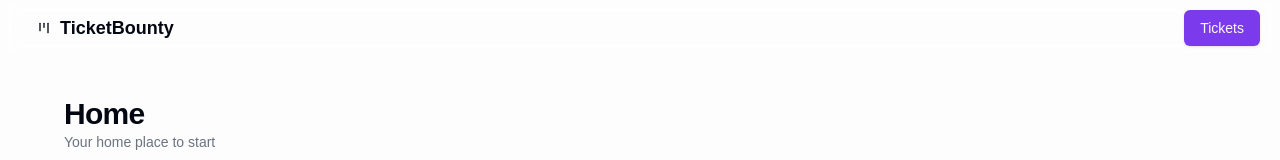
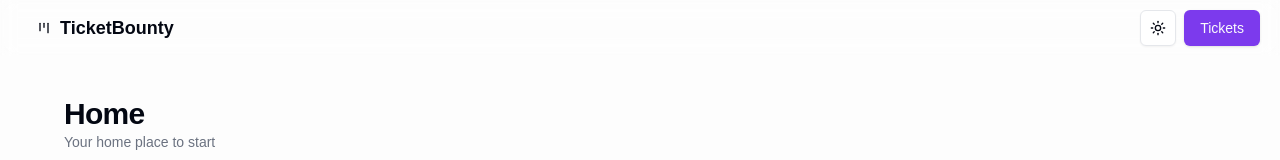
Before and after one commit to DarrickFauvel/the-road-to-next-app, a Next.js app: page / in a window 1280 px wide. Shown: the top 160 px of the page. Built offline with nearby package versions, Linux system fonts and the light colour scheme.

Commit message:
implement theme switcher component

```diff
--- a/src/app/layout.tsx
+++ b/src/app/layout.tsx
@@ -2,6 +2,7 @@ import type { Metadata } from "next";
 import { Geist, Geist_Mono } from "next/font/google";
 import "./globals.css";
 import { Header } from "@/components/header";
+import { ThemeProvider } from "@/components/theme/theme-provider";
 
 const geistSans = Geist({
   variable: "--font-geist-sans",
@@ -24,14 +25,16 @@ export default function RootLayout({
   children: React.ReactNode;
 }>) {
   return (
-    <html lang="en">
+    <html suppressHydrationWarning lang="en">
       <body
         className={`${geistSans.variable} ${geistMono.variable} antialiased`}
       >
-        <Header />
-        <main className="min-h-screen flex-1 overflow-y-auto overflow-x-hidden py-24 px-8 bg-secondary/20 flex flex-col">
-          {children}
-        </main>
+        <ThemeProvider>
+          <Header />
+          <main className="min-h-screen flex-1 overflow-y-auto overflow-x-hidden py-24 px-8 bg-secondary/20 flex flex-col">
+            {children}
+          </main>
+        </ThemeProvider>
       </body>
     </html>
   );
--- a/src/components/header.tsx
+++ b/src/components/header.tsx
@@ -2,11 +2,12 @@ import { homePath, ticketsPath } from "@/paths";
 import Link from "next/link";
 import { buttonVariants } from "./ui/button";
 import { LucideKanban } from "lucide-react";
+import { ThemeSwitcher } from "./theme/theme-switcher";
 
 const Header = () => {
   return (
     <nav className="supports-backdrop-blur:bg-background/60 fixed left-0 right-0 top-0 z-20 border-bbg-background/95 backdrop-blur w-full flex py-2.5 px-5 justify-between">
-      <div>
+      <div className="flex items-center gap-x-2">
         <Link
           href={homePath()}
           className={buttonVariants({ variant: "ghost" })}
@@ -15,7 +16,8 @@ const Header = () => {
           <h1 className="text-lg font-semibold">TicketBounty</h1>
         </Link>
       </div>
-      <div>
+      <div className="flex items-center gap-x-2">
+        <ThemeSwitcher />
         <Link
           href={ticketsPath()}
           className={buttonVariants({ variant: "default" })}
```
